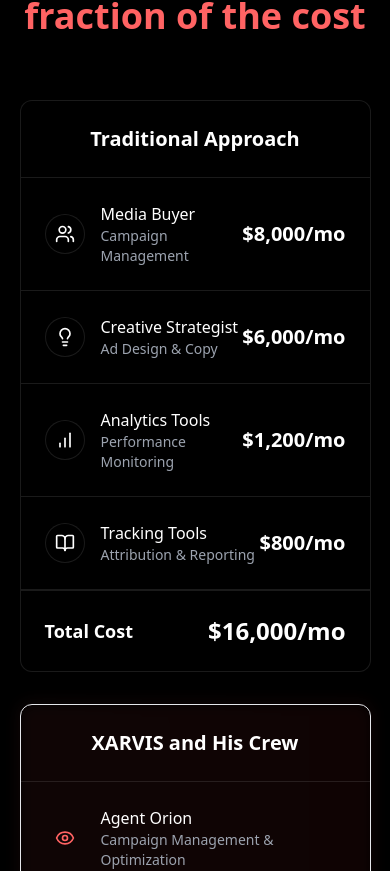
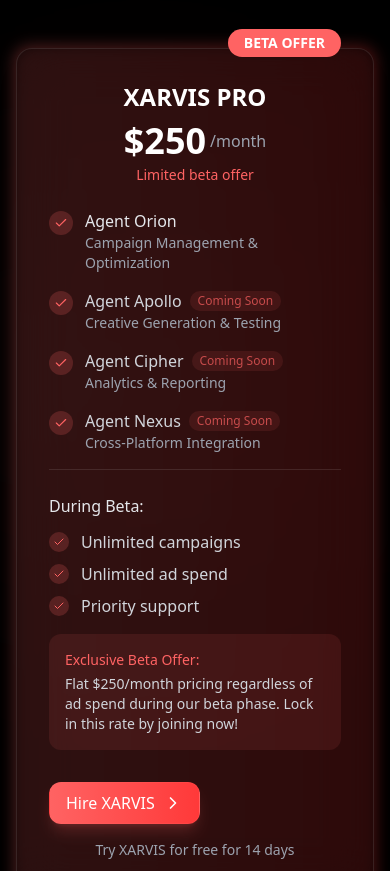
Before and after one commit to ayaryabi/xarvis, a Next.js app: page / in a window 390 px wide. Shown: the part 4633-5504 px from the top of the page. Built offline with nearby package versions, Linux system fonts and the light colour scheme; no server answers.

Commit message:
redirecton works

```diff
--- a/src/features/marketing/pages/home-content.tsx
+++ b/src/features/marketing/pages/home-content.tsx
@@ -5,6 +5,7 @@
 import { ResultsSection } from "@/features/marketing/components/results"
 import { CostComparisonSection } from "@/features/marketing/components/cost-comparison"
 import { ComingSoonSection } from "@/features/marketing/components/coming-soon"
+import { PricingTable } from "@/features/subscription/components/PricingTable"
 
 export function HomeContent() {
   return (
@@ -12,6 +13,7 @@
       <HeroSection />
       <MetricsSection />
       <ResultsSection />
+      <PricingTable />
       <CostComparisonSection />
       <ComingSoonSection />
     </>
--- a/src/features/subscription/components/CheckoutButton.tsx
+++ b/src/features/subscription/components/CheckoutButton.tsx
@@ -4,6 +4,8 @@
 import { createCheckoutSession } from '../api/checkout-api'; // Import the helper
 import { Button } from "@/components/ui/button/index"; // Import your styled Button
 import { Loader2 } from 'lucide-react'; // Assuming you use lucide for icons
+import { useAuth } from "@clerk/nextjs"; // <-- Import useAuth
+import { useRouter } from 'next/navigation'; // <-- Import useRouter
 
 interface CheckoutButtonProps {
   priceId: string; // Expect the Price ID as a prop
@@ -11,39 +13,52 @@
   // Allow passing standard Button props like className, variant, etc.
   className?: string;
   variant?: "outline" | "ghost" | "white" | "gradient" | undefined;
+  size?: "default" | "lg" | "xl" | "full"; // <-- Ensure size prop definition exists
 }
 
 /**
- * Simple Checkout Button for testing Phase 2a.
- * Uses the styled Button component.
- * Assumes user is logged in.
- * Logs the checkout URL or error to the console instead of redirecting.
+ * Button component for initiating Stripe Checkout.
+ * Handles logged-in state and redirects appropriately.
  */
 export function CheckoutButton({
   priceId,
   children,
   className,
   variant = "white", // Default to white variant like original button
+  size, // <-- Ensure size prop is received
   ...props // Pass rest of the props to the underlying Button
 }: CheckoutButtonProps) {
   const [isLoading, setIsLoading] = useState(false);
   const [result, setResult] = useState<string | null>(null); // To display result/error
+  const { isSignedIn } = useAuth(); // <-- Get sign-in status
+  const router = useRouter(); // <-- Get router instance
 
-  const handleTestCheckout = async () => {
+  const handleCheckout = async () => { // Renamed from handleTestCheckout
+    // 1. Check if user is signed in
+    if (!isSignedIn) {
+      console.log('[CheckoutButton] User not signed in. Redirecting to sign-up.');
+      // Redirect to your sign-up page route
+      router.push('/sign-up');
+      return; // Stop execution
+    }
+
+    // 2. Proceed if signed in
     setIsLoading(true);
-    setResult(null); // Clear previous result
-    console.log(`[Test CheckoutButton] Attempting checkout for priceId: ${priceId}`);
+    setResult(null);
+    console.log(`[CheckoutButton] Attempting checkout for priceId: ${priceId}`);
 
     try {
       const checkoutUrl = await createCheckoutSession(priceId);
-      console.log('[Test CheckoutButton] Success! Checkout URL:', checkoutUrl);
-      setResult(`Success! URL: ${checkoutUrl}`);
-      // In real version, redirect: window.location.href = checkoutUrl;
+      console.log('[CheckoutButton] Success! Redirecting to Checkout URL:', checkoutUrl);
+      // 3. Redirect to Stripe on success
+      window.location.href = checkoutUrl;
 
     } catch (error) {
       const message = error instanceof Error ? error.message : 'Unknown error';
-      console.error('[Test CheckoutButton] Checkout failed:', message);
+      console.error('[CheckoutButton] Checkout failed:', message);
+      // Keep showing basic error message for now
       setResult(`Error: ${message}`);
+      // TODO: Implement user-friendly error display (e.g., toast)
     } finally {
       setIsLoading(false);
     }
@@ -53,9 +68,10 @@
     <div>
       {/* Use the imported Button component */}
       <Button
-        onClick={handleTestCheckout}
+        onClick={handleCheckout} // Use the updated handler
         disabled={isLoading}
         variant={variant} // Apply the variant
+        size={size} // <-- Ensure size prop is passed down
         // Combine passed className with default rounded-lg (if needed)
         // Adjust this based on where rounded-lg was originally applied
         className={`rounded-lg ${className || ''}`.trim()}
@@ -64,7 +80,7 @@
         {isLoading ? (
           <Loader2 className="mr-2 h-4 w-4 animate-spin" />
         ) : null}
-        {children || 'Test Checkout'}
+        {children || 'Checkout'}
       </Button>
       {result && (
         <p style={{ marginTop: '10px', wordBreak: 'break-all' }}>
--- a/src/features/subscription/components/PricingTable.tsx
+++ b/src/features/subscription/components/PricingTable.tsx
@@ -0,0 +1,138 @@
+'use client'; // Keep client-side for potential future interactions
+
+import React from 'react';
+import { Check, ChevronRight } from 'lucide-react';
+// Keep the old Button import temporarily if needed for other elements, or remove if unused.
+// import { Button } from "@/components/old/button";
+import { CheckoutButton } from './CheckoutButton'; // Import the functional button
+
+// Define the component
+export function PricingTable() {
+  // Hardcoded Price ID for now
+  const priceId = "price_1R91TY2N81TVNUGdwX6IsTDk";
+
+  return (
+    <section className="py-20 relative overflow-hidden" id="pricing">
+      <div className="absolute inset-0 z-0">
+        <div className="absolute top-1/3 left-1/4 w-1/3 h-1/3 bg-gradient-to-r from-[#ff6363]/20 to-transparent rounded-full blur-[120px]"></div>
+      </div>
+
+      <div className="container mx-auto px-4 relative z-10">
+        <div className="text-center mb-16">
+          <h2 className="text-3xl md:text-5xl font-bold mb-6 bg-clip-text text-transparent bg-gradient-to-r from-white to-white/80">
+            Simple, transparent pricing
+          </h2>
+          <p className="text-xl text-gray-400 max-w-2xl mx-auto">Exclusive beta pricing available now</p>
+        </div>
+
+        <div className="max-w-lg mx-auto">
+          <div className="relative">
+            <div className="absolute -inset-0.5 bg-gradient-to-r from-[#ff6363] to-[#ff3939] rounded-2xl blur opacity-30"></div>
+            <div className="relative bg-black/40 backdrop-blur-xl border border-white/10 rounded-2xl p-8 shadow-xl">
+              <div className="absolute -top-5 right-8 bg-[#ff6363] text-white px-4 py-1 rounded-full text-sm font-bold">
+                BETA OFFER
+              </div>
+
+              <div className="text-center mb-6">
+                <h3 className="text-2xl font-bold mb-2">XARVIS PRO</h3>
+                <div className="flex items-center justify-center">
+                  <div className="text-4xl font-bold">$250</div>
+                  <div className="text-gray-400 ml-1">/month</div>
+                </div>
+                <div className="text-[#ff6363] text-sm mt-1">Limited beta offer</div>
+              </div>
+
+              <div className="space-y-4 mb-8">
+                {/* Feature list remains the same */}
+                <div className="flex items-start">
+                  <div className="h-6 w-6 rounded-full bg-[#ff6363]/20 flex-shrink-0 flex items-center justify-center mr-3 mt-0.5">
+                    <Check className="h-3.5 w-3.5 text-[#ff6363]" />
+                  </div>
+                  <div>
+                    <span className="text-gray-200 font-medium">Agent Orion</span>
+                    <div className="text-gray-400 text-sm">Campaign Management & Optimization</div>
+                  </div>
+                </div>
+                {/* ... other features ... */}
+                <div className="flex items-start">
+                  <div className="h-6 w-6 rounded-full bg-[#ff6363]/20 flex-shrink-0 flex items-center justify-center mr-3 mt-0.5">
+                    <Check className="h-3.5 w-3.5 text-[#ff6363]" />
+                  </div>
+                  <div>
+                    <div className="flex items-center">
+                      <span className="text-gray-300 font-medium">Agent Apollo</span>
+                      <span className="ml-2 text-xs bg-[#ff6363]/10 text-[#ff6363]/70 px-2 py-0.5 rounded-full">Coming Soon</span>
+                    </div>
+                    <div className="text-gray-400 text-sm">Creative Generation & Testing</div>
+                  </div>
+                </div>
+                <div className="flex items-start">
+                  <div className="h-6 w-6 rounded-full bg-[#ff6363]/20 flex-shrink-0 flex items-center justify-center mr-3 mt-0.5">
+                    <Check className="h-3.5 w-3.5 text-[#ff6363]" />
+                  </div>
+                  <div>
+                    <div className="flex items-center">
+                      <span className="text-gray-300 font-medium">Agent Cipher</span>
+                      <span className="ml-2 text-xs bg-[#ff6363]/10 text-[#ff6363]/70 px-2 py-0.5 rounded-full">Coming Soon</span>
+                    </div>
+                    <div className="text-gray-400 text-sm">Analytics & Reporting</div>
+                  </div>
+                </div>
+                <div className="flex items-start">
+                  <div className="h-6 w-6 rounded-full bg-[#ff6363]/20 flex-shrink-0 flex items-center justify-center mr-3 mt-0.5">
+                    <Check className="h-3.5 w-3.5 text-[#ff6363]" />
+                  </div>
+                  <div>
+                    <div className="flex items-center">
+                      <span className="text-gray-300 font-medium">Agent Nexus</span>
+                      <span className="ml-2 text-xs bg-[#ff6363]/10 text-[#ff6363]/70 px-2 py-0.5 rounded-full">Coming Soon</span>
+                    </div>
+                    <div className="text-gray-400 text-sm">Cross-Platform Integration</div>
+                  </div>
+                </div>
+
+                <div className="border-t border-white/10 my-6 pt-6">
+                  <p className="text-gray-200 font-medium mb-3">During Beta:</p>
+                  <div className="flex items-center mb-2">
+                    <div className="h-5 w-5 rounded-full bg-[#ff6363]/20 flex items-center justify-center mr-3">
+                      <Check className="h-3 w-3 text-[#ff6363]" />
+                    </div>
+                    <span className="text-gray-300">Unlimited campaigns</span>
+                  </div>
+                  <div className="flex items-center mb-2">
+                    <div className="h-5 w-5 rounded-full bg-[#ff6363]/20 flex items-center justify-center mr-3">
+                      <Check className="h-3 w-3 text-[#ff6363]" />
+                    </div>
+                    <span className="text-gray-300">Unlimited ad spend</span>
+                  </div>
+                  <div className="flex items-center">
+                    <div className="h-5 w-5 rounded-full bg-[#ff6363]/20 flex items-center justify-center mr-3">
+                      <Check className="h-3 w-3 text-[#ff6363]" />
+                    </div>
+                    <span className="text-gray-300">Priority support</span>
+                  </div>
+                </div>
+
+                <div className="bg-[#ff6363]/10 rounded-xl p-4 text-sm">
+                  <p className="text-[#ff6363] font-medium mb-1">Exclusive Beta Offer:</p>
+                  <p className="text-gray-300">Flat $250/month pricing regardless of ad spend during our beta phase. Lock in this rate by joining now!</p>
+                </div>
+              </div>
+
+              {/* Replace the old Button with CheckoutButton */}
+              <CheckoutButton
+                priceId={priceId}
+                className="bg-gradient-to-r from-[#ff6363] to-[#ff3939] hover:from-[#ff7373] hover:to-[#ff4949] text-white rounded-xl h-auto shadow-lg shadow-[#ff6363]/20 border border-[#ff6363]/20"
+              >
+                Hire XARVIS
+                <ChevronRight className="ml-2 h-5 w-5" />
+              </CheckoutButton>
+
+              <div className="text-center text-sm text-gray-400 mt-4">Try XARVIS for free for 14 days</div>
+            </div>
+          </div>
+        </div>
+      </div>
+    </section>
+  );
+}
```
